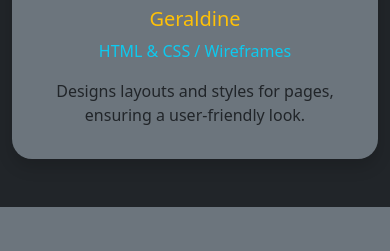
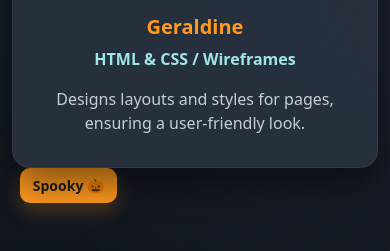
Before and after one commit to trxdave/Trick-or-Treat-Route-Finder, a Django app: page /team/ in a window 390 px wide. Shown: the part 1826-2077 px from the top of the page. Before the commit the page ends 2033 px from the top, so only its background shows below. Run offline with Django 5.2, Linux system fonts and the light colour scheme.

Commit message:
team page, spooky, background animated

```diff
--- a/mapapp/templates/mapapp/team.html
+++ b/mapapp/templates/mapapp/team.html
@@ -4,20 +4,41 @@
 {% block title %}Our Team{% endblock %}
 
 {% block extra_css %}
-<link rel="stylesheet" href="{% static 'CSS/team.css' %}">
+<link rel="stylesheet" href="{% static 'css/team.css' %}">
+<link rel="stylesheet" href="{% static 'css/spooky.css' %}">
 {% endblock %}
 
 {% block content %}
+
 <h1 class="text-center text-warning mb-3">🎃 Meet Team 10</h1>
-  <p class="text-center mb-5">Building the Trick-or-Treat Route Finder together for Hackathon 2025!</p>
+<p class="text-center mb-5 page-sub">
+  Building the Trick-or-Treat Route Finder together for Hackathon 2025!
+</p>
 
-  <div class="row g-4 justify-content-center">
+<div class="text-center mb-4">
+  <button id="spooky-toggle" class="btn btn-sm btn-warning" type="button">Spooky 🎃</button>
+</div>
+
+{# OPTIONAL spooky overlay here if not already in base.html #}
+
+<div class="spooky-layer">
+  <div class="sprite ghost">
+    <div class="body"><span class="eye left"></span><span class="eye right"></span><span class="mouth"></span></div>
+  </div>
+  <div class="sprite bat bat1"><svg viewBox="0 0 120 48" aria-hidden="true"><path d="M0 28c14-20 36-16 60-8 24-8 46-12 60 8-12-4-24-2-36 6-6-4-16-4-24 0-12-8-24-10-36-6z"/></svg></div>
+  <div class="sprite bat bat2"><svg viewBox="0 0 120 48" aria-hidden="true"><path d="M0 28c14-20 36-16 60-8 24-8 46-12 60 8-12-4-24-2-36 6-6-4-16-4-24 0-12-8-24-10-36-6z"/></svg></div>
+  <div class="sprite bat bat3"><svg viewBox="0 0 120 48" aria-hidden="true"><path d="M0 28c14-20 36-16 60-8 24-8 46-12 60 8-12-4-24-2-36 6-6-4-16-4-24 0-12-8-24-10-36-6z"/></svg></div>
+  <div class="sprite spider"><div class="thread"></div><div class="bug"></div></div>
+</div>
+
+<div class="row g-4 justify-content-center section-pad">
+
   <!-- David -->
   <div class="col-sm-6 col-md-4 col-lg-3">
-      <div class="card bg-secondary text-center border-0 shadow">
-        <img src="{% static 'image/david.jpg' %}" class="card-img-top rounded-circle p-3" alt="David Cotter">
+    <div class="card team-card text-center border-0">
+      <img src="{% static 'image/david.jpeg' %}" class="avatar" alt="David Cotter">
       <div class="card-body">
-          <h5 class="card-title text-warning">David Cotter</h5>
+        <h5 class="card-title">David Cotter</h5>
         <p class="card-text text-info">Full-Stack Developer</p>
         <p>Leads the project setup, Django backend, and GitHub coordination.</p>
       </div>
@@ -26,10 +47,10 @@
 
   <!-- Rachel -->
   <div class="col-sm-6 col-md-4 col-lg-3">
-      <div class="card bg-secondary text-center border-0 shadow">
-        <img src="{% static 'image/rachel.jpg' %}" class="card-img-top rounded-circle p-3" alt="Rachel">
+    <div class="card team-card text-center border-0">
+      <img src="{% static 'image/rachel.jpg' %}" class="avatar" alt="Rachel">
       <div class="card-body">
-          <h5 class="card-title text-warning">Rachel</h5>
+        <h5 class="card-title">Rachel</h5>
         <p class="card-text text-info">Frontend Developer</p>
         <p>Works on UI design and frontend integration with the map feature.</p>
       </div>
@@ -38,10 +59,10 @@
 
   <!-- Swathi -->
   <div class="col-sm-6 col-md-4 col-lg-3">
-      <div class="card bg-secondary text-center border-0 shadow">
-        <img src="{% static 'image/swathi.jpg' %}" class="card-img-top rounded-circle p-3" alt="Swathi">
+    <div class="card team-card text-center border-0">
+      <img src="{% static 'image/swathi.jpg' %}" class="avatar" alt="Swathi">
       <div class="card-body">
-          <h5 class="card-title text-warning">Swathi</h5>
+        <h5 class="card-title">Swathi</h5>
         <p class="card-text text-info">Data & AI</p>
         <p>Brings analytical skills to enhance map logic and feature ideas.</p>
       </div>
@@ -50,10 +71,10 @@
 
   <!-- Daniel -->
   <div class="col-sm-6 col-md-4 col-lg-3">
-      <div class="card bg-secondary text-center border-0 shadow">
-        <img src="{% static 'image/daniel.jpg' %}" class="card-img-top rounded-circle p-3" alt="Daniel">
+    <div class="card team-card text-center border-0">
+      <img src="{% static 'image/daniel.jpg' %}" class="avatar" alt="Daniel">
       <div class="card-body">
-          <h5 class="card-title text-warning">Daniel</h5>
+        <h5 class="card-title">Daniel</h5>
         <p class="card-text text-info">Backend Developer</p>
         <p>Handles data flow, Django logic, and map integration setup.</p>
       </div>
@@ -62,14 +83,16 @@
 
   <!-- Geraldine -->
   <div class="col-sm-6 col-md-4 col-lg-3">
-      <div class="card bg-secondary text-center border-0 shadow">
-        <img src="{% static 'image/geraldine.jpg' %}" class="card-img-top rounded-circle p-3" alt="Geraldine">
+    <div class="card team-card text-center border-0">
+      <img src="{% static 'image/geraldine.jpg' %}" class="avatar" alt="Geraldine">
       <div class="card-body">
-          <h5 class="card-title text-warning">Geraldine</h5>
+        <h5 class="card-title">Geraldine</h5>
         <p class="card-text text-info">HTML & CSS / Wireframes</p>
         <p>Designs layouts and styles for pages, ensuring a user-friendly look.</p>
       </div>
     </div>
   </div>
+
 </div>
+
 {% endblock %}
--- /dev/null
+++ b/static/CSS/spooky.css
@@ -0,0 +1,68 @@
+:root{
+  --bg-1:#0b0f14; --bg-2:#11161d; --pumpkin:#ffb22c; --mint:#63ccca;
+  --card:#2a3340e0; --card-border:#3b4657;
+}
+
+/* subtle animated background */
+body{
+  background:
+    radial-gradient(1200px 1200px at 10% -10%, #1b2330 0%, transparent 50%),
+    radial-gradient(800px 800px at 110% 20%, #1a202b 0%, transparent 50%),
+    linear-gradient(180deg, var(--bg-1), var(--bg-2));
+  animation: drift 18s ease-in-out infinite alternate;
+  background-attachment: fixed;
+}
+@keyframes drift{
+  0%,100%{background-position:0 0,0 0,0 0}
+  50%{background-position:40px 30px,-60px 20px,0 100%}
+}
+
+/* overlay container */
+.spooky-layer{pointer-events:none; position:fixed; inset:0; z-index:0;}
+.spooky-layer .sprite{position:absolute}
+
+/* ghost */
+.ghost{left:6%; top:22%; width:90px; height:110px; animation:float 6s ease-in-out infinite;
+  filter:drop-shadow(0 8px 16px rgba(0,0,0,.25))}
+@keyframes float{0%,100%{transform:translateY(0)} 50%{transform:translateY(-12px)}}
+.ghost .body{width:90px;height:90px;background:#f5f6fa;border-radius:45px 45px 20px 20px;position:relative}
+.ghost .body:after{content:"";position:absolute;left:0;right:0;bottom:-18px;height:22px;
+  background:
+    radial-gradient(circle at 10px 10px,#f5f6fa 11px,transparent 12px),
+    radial-gradient(circle at 35px 10px,#f5f6fa 11px,transparent 12px),
+    radial-gradient(circle at 60px 10px,#f5f6fa 11px,transparent 12px),
+    radial-gradient(circle at 85px 10px,#f5f6fa 11px,transparent 12px)}
+.ghost .eye{position:absolute;top:30px;width:14px;height:18px;background:#1b2430;border-radius:8px}
+.ghost .eye.left{left:28px}.ghost .eye.right{right:28px}
+.ghost .mouth{position:absolute;top:55px;left:50%;width:18px;height:12px;transform:translateX(-50%);
+  border:3px solid #1b2430;border-top:none;border-radius:0 0 20px 20px}
+
+/* bats */
+.bat{width:70px;height:28px;fill:#202938}
+.bat1{top:14%;left:-8%;animation:batfly1 18s linear infinite}
+.bat2{top:8%;left:110%;animation:batfly2 22s linear infinite;transform:scale(.9)}
+.bat3{top:26%;left:-12%;animation:batfly3 20s linear infinite;transform:scale(1.15)}
+@keyframes batfly1{to{transform:translateX(130vw)}}
+@keyframes batfly2{to{transform:translateX(-130vw)}}
+@keyframes batfly3{to{transform:translateX(130vw)}}
+.bat svg{animation:flap .35s ease-in-out infinite alternate;transform-origin:center}
+@keyframes flap{from{transform:scaleY(1)} to{transform:scaleY(.85)}}
+
+/* spider */
+.spider{right:2.5%;top:-120px;width:80px;height:140px;animation:descend 7s ease-in-out infinite}
+.spider .thread{position:absolute;top:0;left:50%;width:2px;height:140px;
+  background:repeating-linear-gradient(#e8e8e8,#e8e8e8 6px,transparent 6px,transparent 10px);
+  transform:translateX(-50%)}
+.spider .bug{position:absolute;top:52px;left:50%;transform:translateX(-50%);
+  width:34px;height:34px;border-radius:50%;background:#1b2430;box-shadow:0 10px 16px rgba(0,0,0,.35)}
+.spider .bug:before,.spider .bug:after{content:"";position:absolute;width:46px;height:18px;
+  border:3px solid #1b2430;border-top:none;border-radius:0 0 18px 18px;top:-6px}
+.spider .bug:before{left:-40px;transform:rotate(10deg)}
+.spider .bug:after{right:-40px;transform:rotate(-10deg)}
+@keyframes descend{0%,100%{transform:translateY(0)} 50%{transform:translateY(120px)}}
+
+/* keep your content above the layer */
+main.container,.container{position:relative;z-index:1}
+
+/* optional: hide on very small screens */
+@media (max-width:480px){ .spooky-layer{display:none} }
--- a/static/CSS/team.css
+++ b/static/CSS/team.css
@@ -1,19 +1,113 @@
-body {
-  background-color: #0b0b0f;
+/* ==== Base ==== */
+.navbar.bg-dark, .navbar.navbar-dark{
+  background: #121216 !important;
+  border-bottom: 1px solid rgba(255,255,255,.06);
+}
+.navbar .nav-link{ color:#e9edf4 !important; }
+.navbar .nav-link:hover{ color: var(--orange) !important; }
+.navbar-brand{ color:#ffffff !important; font-weight:800; }
+
+/* ===== Halloween Theme (Black / White / Pumpkin) ===== */
+:root{
+  --bg: #0b0b0d;            /* near-black */
+  --bg-2:#121216;
+  --card:#1e222a;           /* charcoal */
+  --text:#f5f7fa;           /* near-white */
+  --muted:#c8cdd6;          /* soft gray */
+  --orange:#ff9a1f;         /* pumpkin */
+  --orange-2:#ffb347;       /* lighter pumpkin */
+  --ring:#ffb347;
+  --shadow: 0 18px 34px rgba(0,0,0,.45);
 }
 
-.card {
-  border-radius: 20px;
-  transition: transform 0.3s ease;
+/* Background with very subtle vignette */
+body{
+  color: var(--text);
+  background:
+    radial-gradient(1200px 800px at 50% -20%, #161821 0%, transparent 50%),
+    linear-gradient(180deg, var(--bg), var(--bg-2));
 }
 
-.card:hover {
-  transform: translateY(-6px);
+/* Page title + subtitle */
+h1{
+  color: var(--orange);
+  font-weight: 800;
+  letter-spacing:.4px;
+  text-shadow: 0 6px 28px rgba(255,154,31,.35);
+}
+.page-sub,
+p.page-sub{
+  color: var(--muted);
 }
 
-.card-img-top {
+/* Cards */
+.team-card{
+  background: var(--card) !important;
+  border: 1px solid rgba(255,255,255,.06) !important;
+  border-radius: 18px !important;
+  box-shadow: var(--shadow);
+  transition: transform .22s ease, box-shadow .22s ease, border-color .22s ease;
+}
+.team-card:hover{
+  transform: translateY(-6px);
+  box-shadow: 0 22px 44px rgba(0,0,0,.55);
+  border-color: rgba(255,154,31,.45);
+}
+
+/* Avatar ring */
+.avatar{
   width: 160px;
   height: 160px;
   object-fit: cover;
-  margin: 0 auto;
+  display:block;
+  margin: 1rem auto 0;
+  border-radius: 50%;
+  border: 4px solid var(--ring);
+  box-shadow: 0 0 0 0 rgba(255,154,31,.25);
+  transition: transform .25s ease, box-shadow .25s ease, border-color .25s ease;
 }
+.team-card:hover .avatar{
+  transform: scale(1.03);
+  box-shadow: 0 0 24px 6px rgba(255,154,31,.18);
+  border-color: var(--orange-2);
+}
+
+/* Text inside card */
+.card-title{
+  color: var(--orange);
+  font-weight: 700;
+}
+.card-text.text-info{
+  color: #9ee7e5 !important;   /* mint accent reads well on dark */
+  font-weight: 600;
+}
+.card p{
+  color: var(--muted);
+}
+
+/* Spooky toggle button */
+#spooky-toggle{
+  background: var(--orange);
+  border: none;
+  color: #1e1e1e;
+  font-weight: 700;
+  padding: .45rem .8rem;
+  border-radius: 10px;
+  box-shadow: 0 8px 18px rgba(255,154,31,.25);
+}
+#spooky-toggle:hover{
+  filter: brightness(1.08);
+  box-shadow: 0 10px 22px rgba(255,154,31,.32);
+}
+
+/* Improve spacing on the grid */
+.section-pad{ padding-top: .5rem; }
+
+/* Make sure spooky overlay doesn't sit on top of heading/button */
+.spooky-layer{ z-index: 0; }
+.container, main.container{ position: relative; z-index: 1; }
+
+/* Responsive */
+@media (max-width: 576px){
+  .avatar{ width: 130px; height:130px; }
+}
--- /dev/null
+++ b/static/JS/spooky.js
@@ -0,0 +1,14 @@
+// spooky.js — handles the "Spooky Mode" toggle
+
+document.addEventListener('DOMContentLoaded', function () {
+  const toggleBtn = document.getElementById('spooky-toggle');
+  const spookyLayer = document.querySelector('.spooky-layer');
+
+  if (toggleBtn && spookyLayer) {
+    toggleBtn.addEventListener('click', () => {
+      const isHidden = spookyLayer.style.display === 'none';
+      spookyLayer.style.display = isHidden ? 'block' : 'none';
+      toggleBtn.innerText = isHidden ? 'Spooky 🎃' : 'Calm 😌';
+    });
+  }
+});
--- a/templates/base.html
+++ b/templates/base.html
@@ -1,6 +1,7 @@
 {% load static %}
 <!doctype html>
 <html lang="en">
+
 <head>
   <meta charset="utf-8">
   <meta name="viewport" content="width=device-width, initial-scale=1">
@@ -12,7 +13,9 @@
   <!-- Project CSS (keep case matching the static folder) -->
   <link rel="stylesheet" href="{% static 'CSS/team.css' %}">
 
-    {% block extra_css %}{% endblock %}
+  {% block extra_css %}
+  <link rel="stylesheet" href="{% static 'css/spooky.css' %}">
+  {% endblock %}
 </head>
 
 <body class="bg-dark text-light">
@@ -28,12 +31,51 @@
     </div>
   </nav>
 
+  <div class="spooky-layer">
+    <!-- Ghost -->
+    <div class="sprite ghost">
+      <div class="body">
+        <span class="eye left"></span>
+        <span class="eye right"></span>
+        <span class="mouth"></span>
+      </div>
+    </div>
+
+    <!-- Bats -->
+    <div class="sprite bat bat1">
+      <svg viewBox="0 0 120 48" aria-hidden="true">
+        <path d="M0 28c14-20 36-16 60-8 24-8 46-12 60 8-12-4-24-2-36 6-6-4-16-4-24 0-12-8-24-10-36-6z" />
+      </svg>
+    </div>
+    <div class="sprite bat bat2">
+      <svg viewBox="0 0 120 48" aria-hidden="true">
+        <path d="M0 28c14-20 36-16 60-8 24-8 46-12 60 8-12-4-24-2-36 6-6-4-16-4-24 0-12-8-24-10-36-6z" />
+      </svg>
+    </div>
+    <div class="sprite bat bat3">
+      <svg viewBox="0 0 120 48" aria-hidden="true">
+        <path d="M0 28c14-20 36-16 60-8 24-8 46-12 60 8-12-4-24-2-36 6-6-4-16-4-24 0-12-8-24-10-36-6z" />
+      </svg>
+    </div>
+
+    <!-- Spider -->
+    <div class="sprite spider">
+      <div class="thread"></div>
+      <div class="bug"></div>
+    </div>
+  </div>
+
   <main class="container py-5">
     {% block content %}{% endblock %}
+
+    <button id="spooky-toggle" class="btn btn-sm btn-warning ms-2" type="button">Spooky 🎃</button>
   </main>
+
+  <script src="{% static 'js/spooky.js' %}"></script>
 
   <!-- Bootstrap JS -->
   <script src="https://cdn.jsdelivr.net/npm/bootstrap@5.3.2/dist/js/bootstrap.bundle.min.js"></script>
   {% block extra_js %}{% endblock %}
 </body>
+
 </html>
--- a/trickortreat/settings.py
+++ b/trickortreat/settings.py
@@ -20,7 +20,7 @@ load_dotenv()
 BASE_DIR = Path(__file__).resolve().parent.parent
 
 SECRET_KEY = os.getenv('SECRET_KEY')
-DEBUG = os.getenv('DEBUG', 'False').lower() == 'True'
+DEBUG = os.getenv('DEBUG', 'True').lower() == 'true'
 
 TEMPLATES_DIR = BASE_DIR / "templates"
 STATIC_URL = "static/"
--- a/trickortreat/urls.py
+++ b/trickortreat/urls.py
@@ -17,8 +17,13 @@ Including another URLconf
 
 from django.contrib import admin
 from django.urls import path, include
+from django.conf import settings
+from django.conf.urls.static import static
 
 urlpatterns = [
     path('admin/', admin.site.urls),
     path('', include('mapapp.urls')),
 ]
+
+if settings.DEBUG:
+    urlpatterns += static(settings.STATIC_URL, document_root=settings.STATIC_ROOT)
```
Also changed, not shown: static/image/david.jpeg (added). Lines whose indentation alone changed are shown as unchanged.
